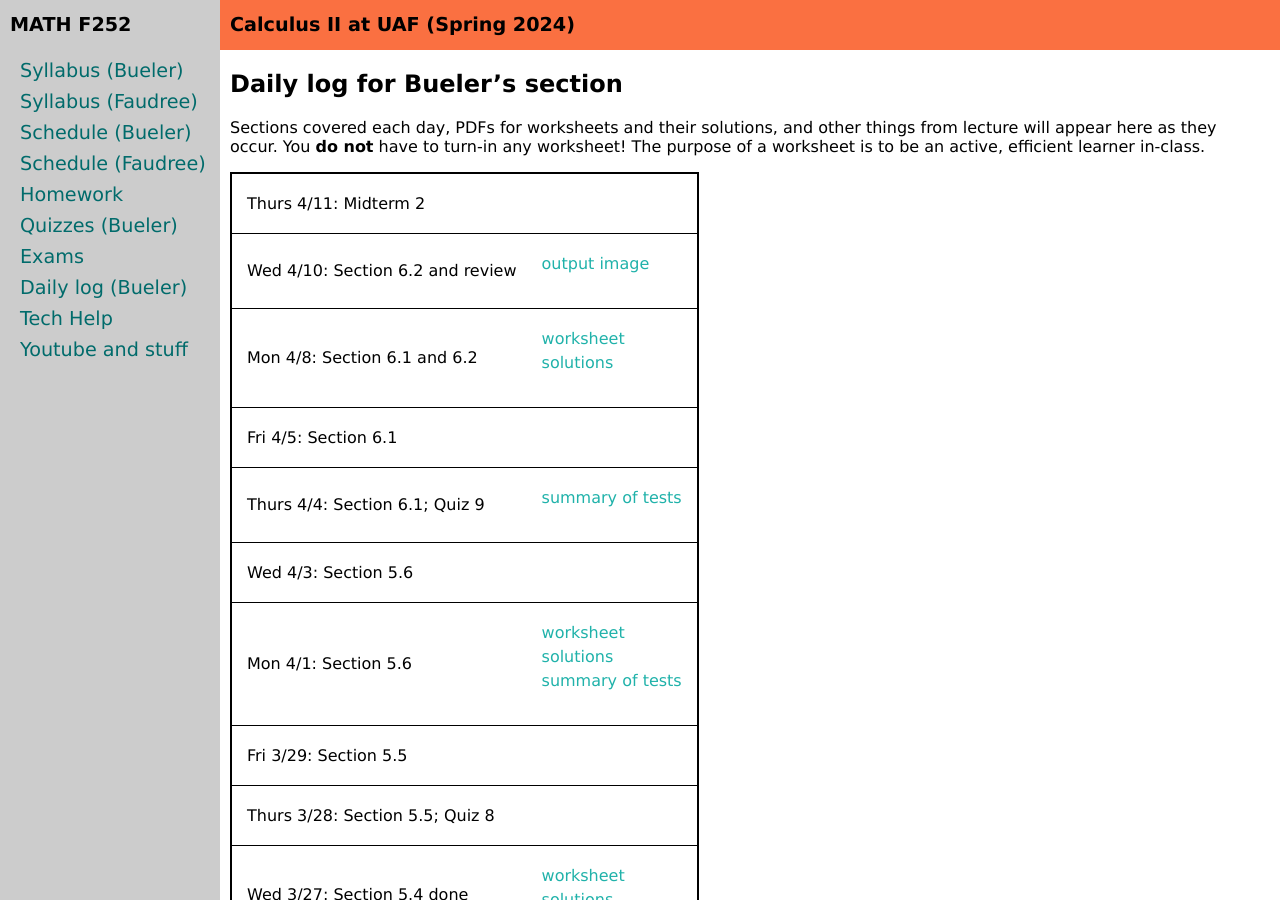
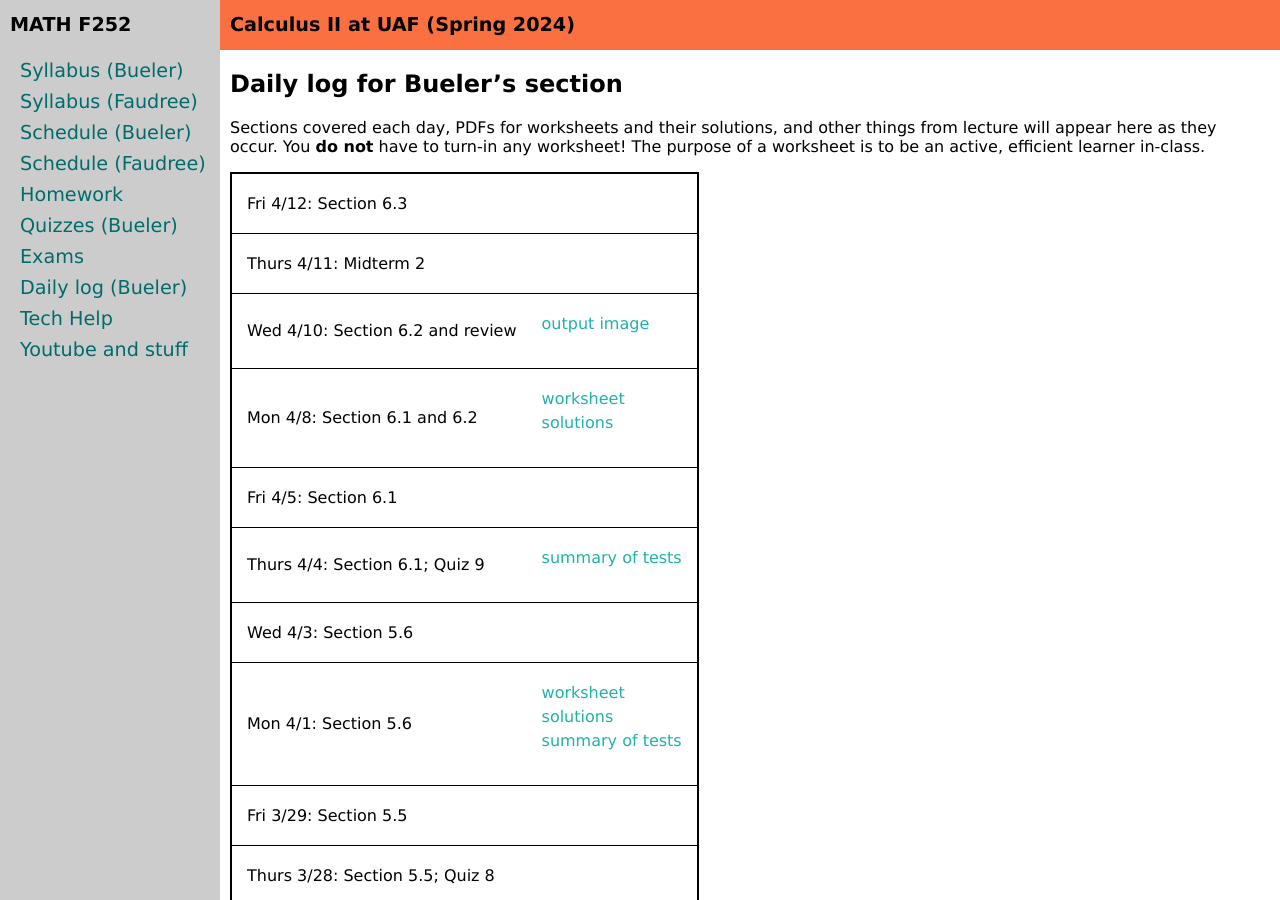
Before and after one commit to uaf-math/calc2, a Jekyll site: the page built from daily.md, in a window 1280 px wide and 900 px high. Built offline with Jekyll 4.4.1, drawn with Linux system fonts in a browser that asks for light colours.

Commit message:
update schedule etc.

```diff
--- a/_data/daily.yml
+++ b/_data/daily.yml
@@ -1,6 +1,8 @@
 semester: Spring 2024
 home: assets/worksheets/S24
 daily:
+- name: Section 6.3
+  date: Fri 4/12
 - name: Midterm 2
   date: Thurs 4/11
 - name: Section 6.2 and review
```
Also changed, not shown: 2 other files.
